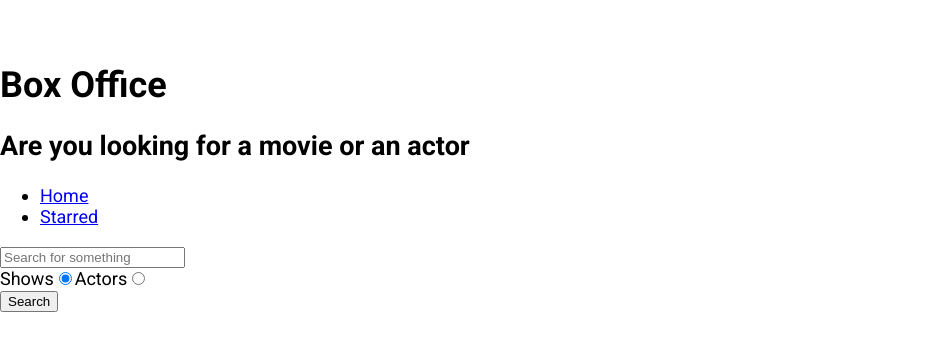
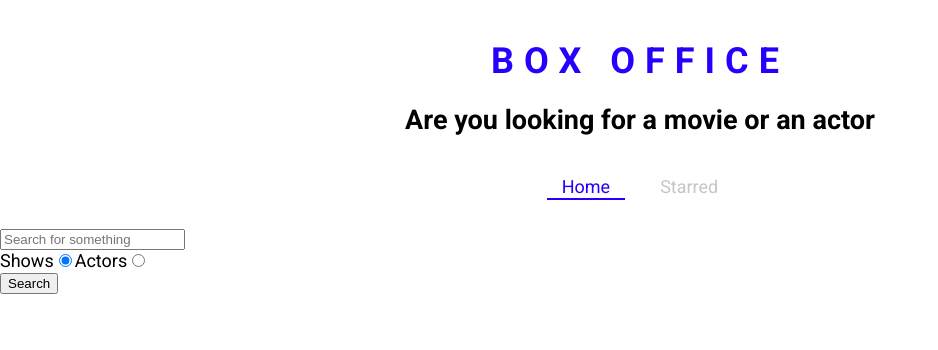
Before and after one commit to AzureMichael/box-office, a React (Create React App) app: page / in a window 1280 px wide. Shown: the top 350 px of the page, without its empty margins (0-938 px from the left). Built offline with nearby package versions, Linux system fonts and the light colour scheme; the HTML template or start-up script is replaced by a standard one.

Commit message:
Fixed some errors

```diff
--- a/src/App.js
+++ b/src/App.js
@@ -4,9 +4,19 @@
 import Starred from './components/routes/Starred';
 import NotFoundRoute from './components/routes/NotFoundRoute';
 import Show from './components/routes/Show';
+import {ThemeProvider} from 'styled-components';
+
+const theme = {
+  mainColors: {
+    blue: '#2400ff',
+    gray: '#c6c6c6',
+    dark: '#353535',
+  },
+};
 
 function App() {
   return (
+    <ThemeProvider theme={theme}>
       <Routes>
         <Route exact path='/' element={<Home/>} />
         <Route exact path='/starred' element={<Starred/>} />
@@ -16,6 +26,7 @@
         <Route exact path="/show/:id" element={<Show/>} />
 
       </Routes>
+    </ThemeProvider>
   );
 }
 
--- a/src/components/Navs.js
+++ b/src/components/Navs.js
@@ -1,5 +1,6 @@
 import React from "react";
-import { Link } from "react-router-dom";
+import { useLocation } from "react-router-dom";
+import { LinkStyled, NavList } from "../styled-components/Navs.styled";
 
 const LINKS = [
   { to: "/", text: "Home" },
@@ -7,15 +8,18 @@
 ];
 
 const Navs = () => {
+
+  const location = useLocation()
+
   return (
     <div>
-      <ul>
+      <NavList>
         {LINKS.map((item) => (
           <li key={item.to}>
-            <Link to={item.to}>{item.text}</Link>
+            <LinkStyled to={item.to} className={item.to === location.pathname ? 'active' : ''}>{item.text}</LinkStyled>
           </li>
         ))}
-      </ul>
+      </NavList>
     </div>
   );
 };
--- a/src/components/title.js
+++ b/src/components/title.js
@@ -1,11 +1,12 @@
 import React from "react";
+import { TitleWrapper } from "../styled-components/Title.styled";
 
 const Title = ({ title, subtitle }) => {
   return (
-    <div>
+    <TitleWrapper>
       <h1>{title}</h1>
       <h2>{subtitle}</h2>
-    </div>
+    </TitleWrapper>
   );
 };
 
--- /dev/null
+++ b/src/styled-components/Navs.styled.js
@@ -0,0 +1,41 @@
+import styled from "styled-components";
+import { Link } from "react-router-dom";
+
+export const NavList = styled.ul`
+  display: flex;
+  justify-content: center;
+  list-style: none;
+  margin: 0 0 30px;
+  padding: 0;
+`;
+
+export const LinkStyled = styled(Link)`
+  margin: 0 10px;
+  padding: 3px 15px;
+  position: relative;
+  text-decoration: none;
+  color: ${({ theme }) => theme.mainColors.gray};
+  &.active {
+    color: ${({ theme }) => theme.mainColors.blue};
+    &:after {
+      content: '';
+      position: absolute;
+      display: block;
+      height: 2px;
+      left: 0%;
+      bottom: 0;
+      background-color: ${({ theme }) => theme.mainColors.blue};
+      animation: slide-in 0.3s ease-in forwards;
+      @keyframes slide-in {
+        from {
+          left: 50%;
+          width: 0;
+        }
+        to {
+          left: 0%;
+          width: 100%;
+        }
+      }
+    }
+  }
+`;
--- /dev/null
+++ b/src/styled-components/Title.styled.js
@@ -0,0 +1,18 @@
+import styled from "styled-components";
+
+export const TitleWrapper = styled.div`
+  text-align: center;
+  margin: 0 0 40px;
+
+  h1 {
+    color: ${({ theme }) => theme.mainColors.blue};
+    letter-spacing: 10px;
+    text-transform: uppercase;
+    margin: 0 0 10px;
+  }
+
+  p {
+    color: ${({ theme }) => theme.mainColors.dark};
+    margin: 0;
+  }
+`;
```
Lines whose indentation alone changed are shown as unchanged.
